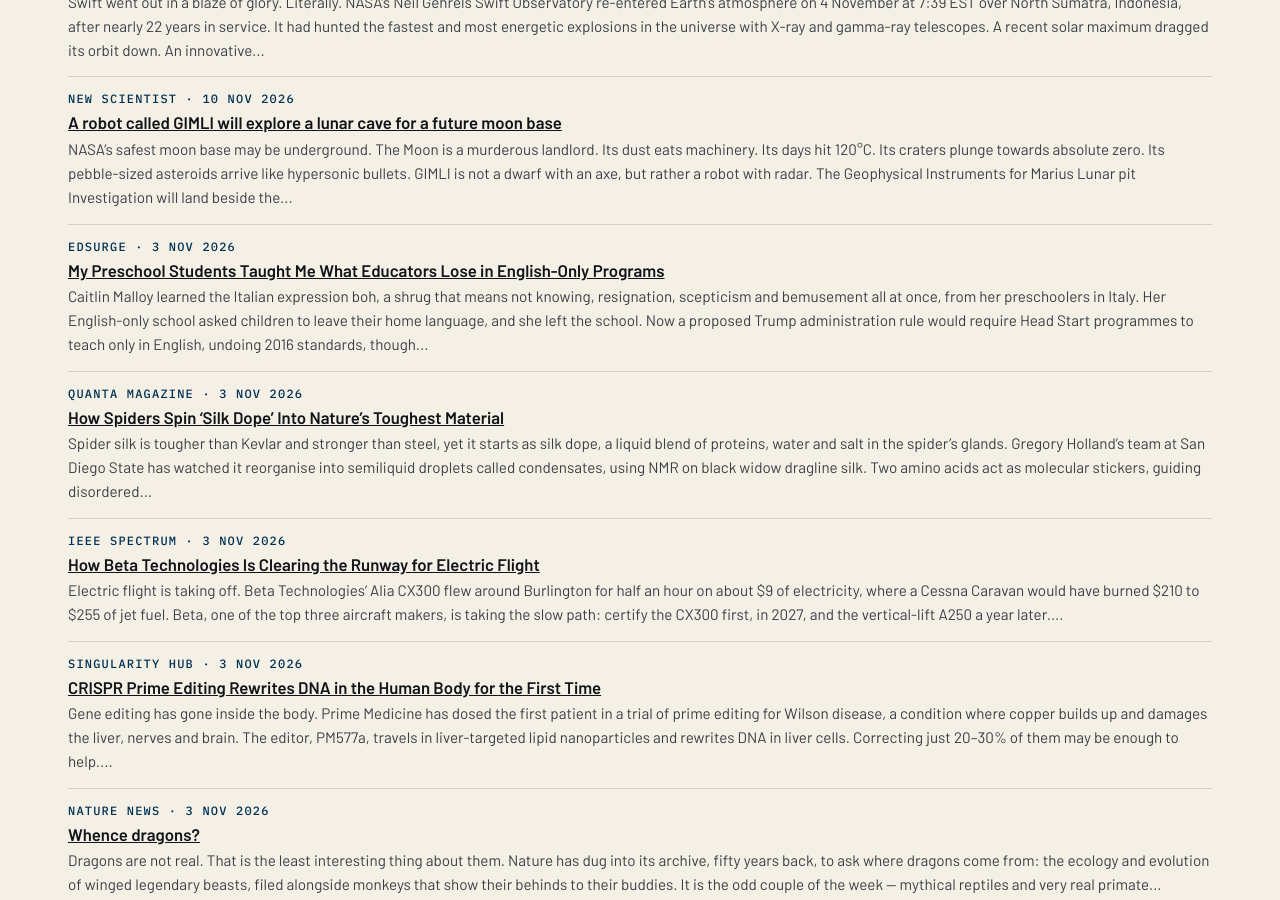
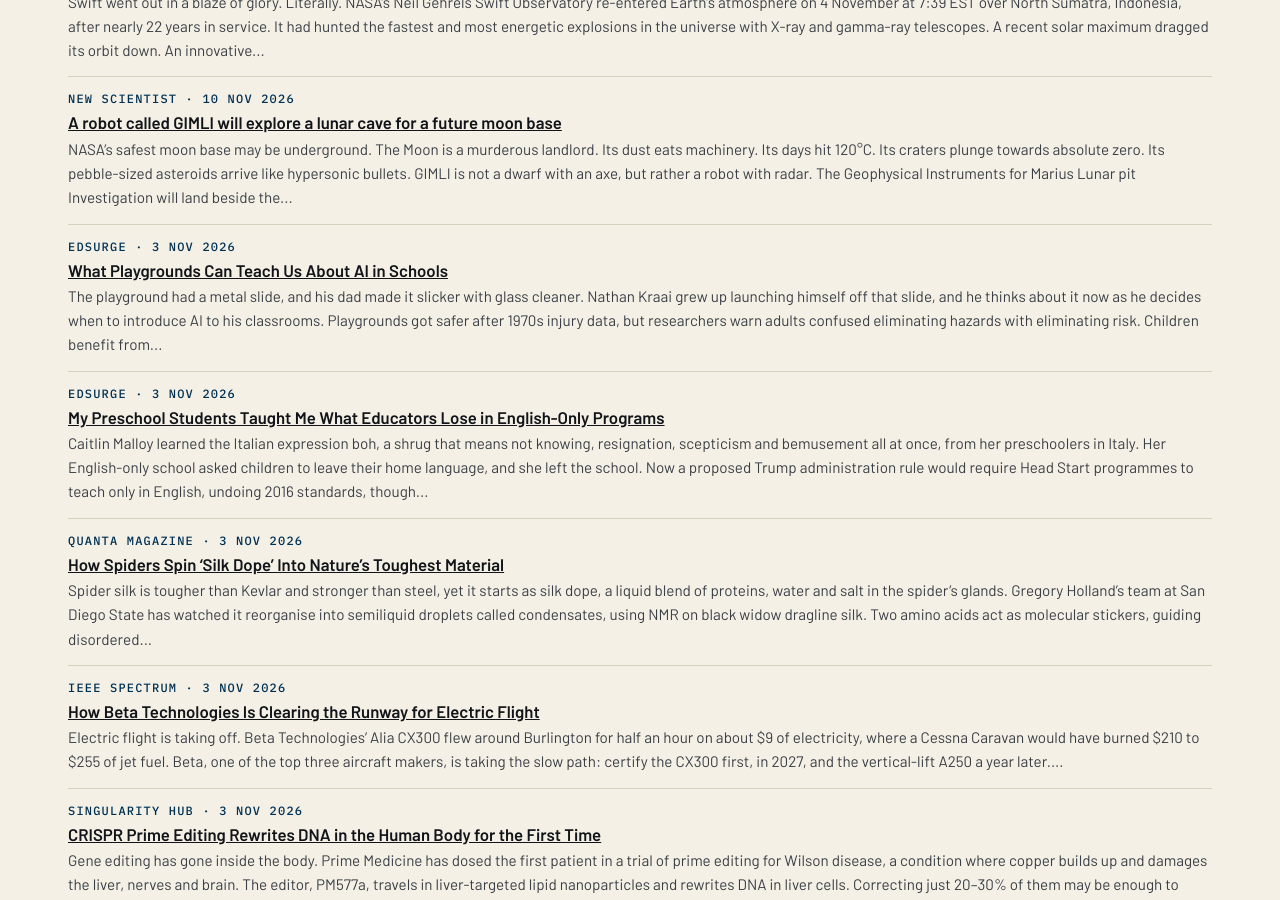
Before and after one commit to katz-news/katz.news, a Jekyll site: the page built from briefs/index.html, in a window 1280 px wide and 900 px high, scrolled down 3354 px. Built offline with Jekyll 4.4.1, drawn with Linux system fonts in a browser that asks for light colours.

Commit message:
Publish 2026-11-06

```diff
--- a/_data/build.yml
+++ b/_data/build.yml
@@ -1 +1 @@
-published_at: 2026-11-06T16:43:52Z
+published_at: 2026-11-06T16:44:52Z
--- /dev/null
+++ b/_posts/briefs/2026-11-06-what-playgrounds-can-teach-us-about-ai-in-schools.md
@@ -0,0 +1,9 @@
+---
+published: true
+title: What Playgrounds Can Teach Us About AI in Schools
+date: 2026-11-03
+section: education
+source_name: EdSurge
+source_url: https://www.edsurge.com/news/what-playgrounds-can-teach-us-about-ai-in-schools
+---
+The playground had a metal slide, and his dad made it slicker with glass cleaner. Nathan Kraai grew up launching himself off that slide, and he thinks about it now as he decides when to introduce AI to his classrooms. Playgrounds got safer after 1970s injury data, but researchers warn adults confused eliminating hazards with eliminating risk. Children benefit from height, speed and a little fear. New York City banned AI through eighth grade; Los Angeles went further. Massachusetts instead teaches AI literacy. The verdict is playfully prudent: prepare children for an AI-saturated world without saturating their childhood with AI.
```
